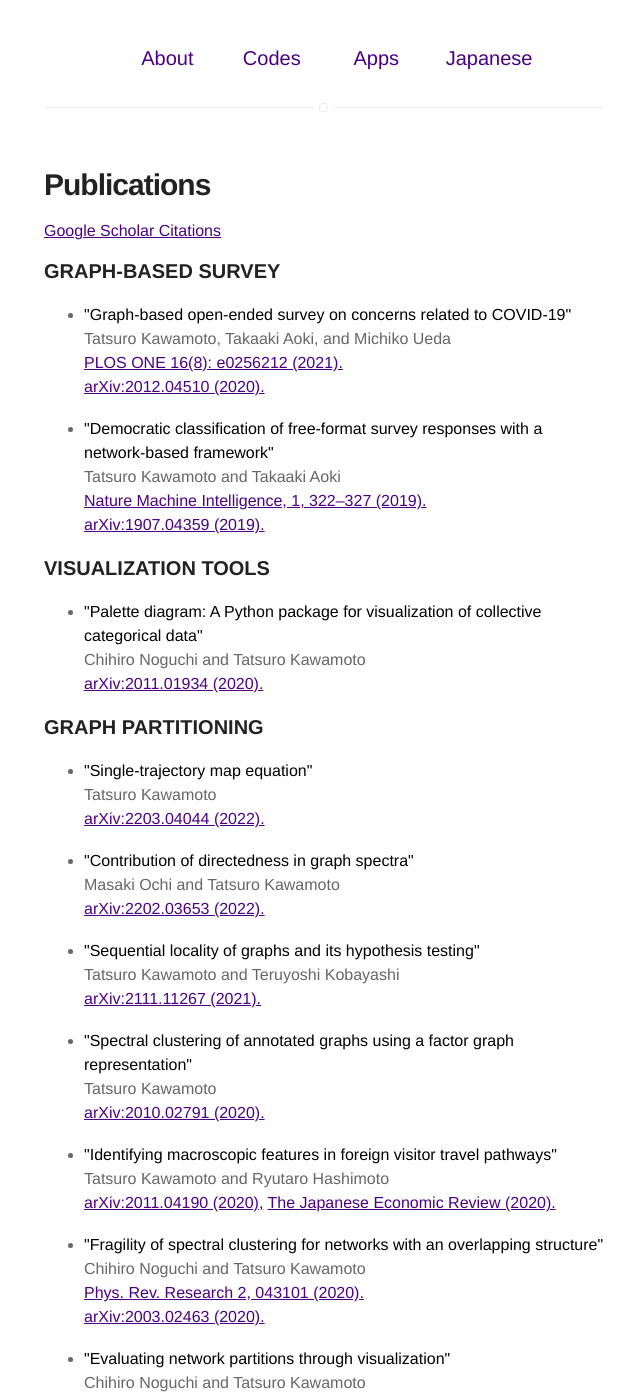
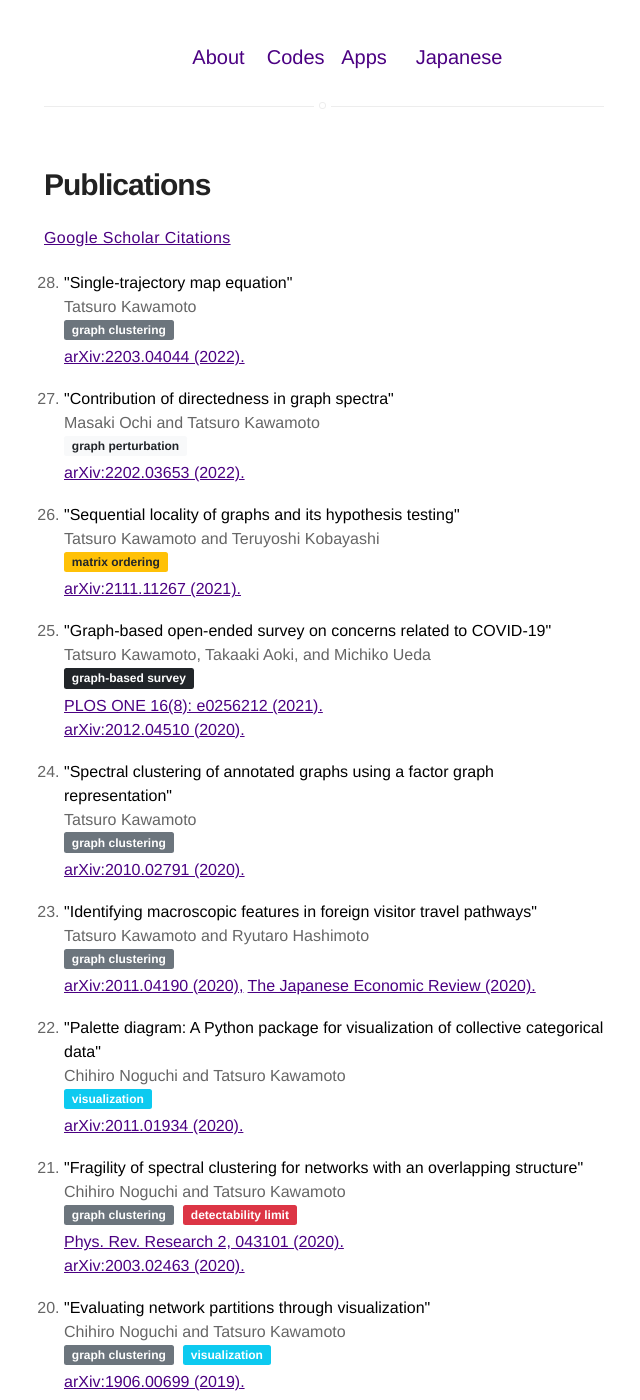
Before and after one commit to tatsuro-kawamoto/tatsuro-kawamoto.github.io, a Jekyll site: the page built from index.html, in a window 1280 px wide and 1400 px high, scrolled down 447 px. Shown: the whole window, without its empty margins (316-956 px from the left). Built offline with Jekyll 4.4.1, drawn with Linux system fonts in a browser that asks for light colours; some of the changed text lies outside the part shown.

Commit message:
Update layout

```diff
--- a/_layouts/default.html
+++ b/_layouts/default.html
@@ -18,6 +18,7 @@ layout: compress
 
     <link rel="canonical" href="{{ site.url }}{{ page.url | replace:'index.html','' }}">
     <link rel="alternate" type="application/rss+xml" title="{{ site.title }}" href="{{ site.url }}{{ "/feed.xml" }}" />
+    <link href="https://cdn.jsdelivr.net/npm/bootstrap@5.1.3/dist/css/bootstrap.min.css" rel="stylesheet" integrity="sha384-1BmE4kWBq78iYhFldvKuhfTAU6auU8tT94WrHftjDbrCEXSU1oBoqyl2QvZ6jIW3" crossorigin="anonymous">
 
     <style>
     {% capture scss_sheet %}{% include style.scss %}{% endcapture %}
--- a/index.html
+++ b/index.html
@@ -4,70 +4,79 @@ title: Home
 ---
 
 <section class="list">
+
 <h1>Publications</h1>
-<a href="https://scholar.google.com/citations?user=G1cXfg4AAAAJ&hl=ja">Google Scholar Citations</a>
-<h3>GRAPH-BASED SURVEY</h3>
-<ul>
-  <li>
-    <strong>"Graph-based open-ended survey on concerns related to COVID-19"</strong><br />
-    Tatsuro Kawamoto, Takaaki Aoki, and Michiko Ueda<br />
-    <a href="https://journals.plos.org/plosone/article?id=10.1371/journal.pone.0256212" target="_blank">PLOS ONE 16(8): e0256212 (2021).</a><br />
-    <a href="https://arxiv.org/abs/2012.04510" target="_blank">arXiv:2012.04510 (2020).</a>
-  </li>
-  <br />
-  <li>
-    <strong>"Democratic classification of free-format survey responses with a network-based framework"</strong><br />
-    Tatsuro Kawamoto and Takaaki Aoki<br />
-    <a href="https://www.nature.com/articles/s42256-019-0071-y" target="_blank">Nature Machine Intelligence, 1, 322–327 (2019).</a><br />
-    <a href="https://arxiv.org/abs/1907.04359" target="_blank">arXiv:1907.04359 (2019).</a>
-  </li>
-</ul>
+<p><a href="https://scholar.google.com/citations?user=G1cXfg4AAAAJ&hl=ja">Google Scholar Citations</a></p>
 
-<h3>VISUALIZATION TOOLS</h3>
-<ul>
-  <li>
-    <strong>"Palette diagram: A Python package for visualization of collective categorical data"</strong><br />
-    Chihiro Noguchi and Tatsuro Kawamoto<br />
-    <a href="https://arxiv.org/abs/2011.01934" target="_blank">arXiv:2011.01934 (2020).</a>
-  </li>
-</ul>
-
-<h3>GRAPH PARTITIONING</h3>
-<ul>
+<ol reversed>
   <li>
     <strong>"Single-trajectory map equation"</strong><br />
     Tatsuro Kawamoto<br />
+    <h4>
+      <span class="badge bg-secondary me-2">graph clustering</span>
+    </h4>
     <a href="https://arxiv.org/abs/2203.04044" target="_blank">arXiv:2203.04044 (2022).</a>
   </li>
   <br />
   <li>
     <strong>"Contribution of directedness in graph spectra"</strong><br />
     Masaki Ochi and Tatsuro Kawamoto<br />
+    <h4>
+      <span class="badge bg-light text-dark me-2">graph perturbation</span>
+    </h4>
     <a href="https://arxiv.org/abs/2202.03653" target="_blank">arXiv:2202.03653 (2022).</a>
   </li>
   <br />
   <li>
     <strong>"Sequential locality of graphs and its hypothesis testing"</strong><br />
     Tatsuro Kawamoto and Teruyoshi Kobayashi<br />
+    <h4>
+      <span class="badge bg-warning text-dark me-2">matrix ordering</span>
+    </h4>
     <a href="https://arxiv.org/abs/2111.11267" target="_blank">arXiv:2111.11267 (2021).</a>
+  </li>
+  <br />
+  <li>
+    <strong>"Graph-based open-ended survey on concerns related to COVID-19"</strong><br />
+    Tatsuro Kawamoto, Takaaki Aoki, and Michiko Ueda<br />
+    <h4><span class="badge bg-dark">graph-based survey</span></h4>
+    <a href="https://journals.plos.org/plosone/article?id=10.1371/journal.pone.0256212" target="_blank">PLOS ONE 16(8): e0256212 (2021).</a><br />
+    <a href="https://arxiv.org/abs/2012.04510" target="_blank">arXiv:2012.04510 (2020).</a>
   </li>
   <br />
   <li>
     <strong>"Spectral clustering of annotated graphs using a factor graph representation"</strong><br />
     Tatsuro Kawamoto<br />
+    <h4>
+      <span class="badge bg-secondary me-2">graph clustering</span>
+    </h4>
     <a href="https://arxiv.org/abs/2010.02791" target="_blank">arXiv:2010.02791 (2020).</a>
   </li>
   <br />
   <li>
     <strong>"Identifying macroscopic features in foreign visitor travel pathways"</strong><br />
     Tatsuro Kawamoto and Ryutaro Hashimoto<br />
+    <h4>
+      <span class="badge bg-secondary me-2">graph clustering</span>
+    </h4>
     <a href="https://arxiv.org/abs/2011.04190" target="_blank">arXiv:2011.04190 (2020),</a>
     <a href="https://link.springer.com/article/10.1007%2Fs42973-020-00058-4" target="_blank">The Japanese Economic Review (2020).</a>
   </li>
   <br />
   <li>
+    <strong>"Palette diagram: A Python package for visualization of collective categorical data"</strong><br />
+    Chihiro Noguchi and Tatsuro Kawamoto<br />
+    <h4><span class="badge bg-info">visualization</span></h4>
+    <a href="https://arxiv.org/abs/2011.01934" target="_blank">arXiv:2011.01934 (2020).</a>
+  </li>
+  <br />
+  <li>
     <strong>"Fragility of spectral clustering for networks with an overlapping structure"</strong><br />
     Chihiro Noguchi and Tatsuro Kawamoto<br />
+    <h4>
+      <span class="badge bg-secondary me-2">graph clustering</span>
+      <span class="badge bg-danger">detectability limit</span>
+    </h4>
     <a href="https://journals.aps.org/prresearch/abstract/10.1103/PhysRevResearch.2.043101" target="_blank">Phys. Rev. Research 2, 043101 (2020).</a><br />
     <a href="https://arxiv.org/abs/2003.02463" target="_blank">arXiv:2003.02463 (2020).</a>
   </li>
@@ -75,12 +84,28 @@ title: Home
   <li>
     <strong>"Evaluating network partitions through visualization"</strong><br />
     Chihiro Noguchi and Tatsuro Kawamoto<br />
+    <h4>
+      <span class="badge bg-secondary me-2">graph clustering</span>
+      <span class="badge bg-info">visualization</span>
+    </h4>
     <a href="https://arxiv.org/abs/1906.00699" target="_blank">arXiv:1906.00699 (2019).</a>
+  </li>
+  <br />
+  <li>
+    <strong>"Democratic classification of free-format survey responses with a network-based framework"</strong><br />
+    Tatsuro Kawamoto and Takaaki Aoki<br />
+    <h4><span class="badge bg-dark">graph-based survey</span></h4>
+    <a href="https://www.nature.com/articles/s42256-019-0071-y" target="_blank">Nature Machine Intelligence, 1, 322–327 (2019).</a><br />
+    <a href="https://arxiv.org/abs/1907.04359" target="_blank">arXiv:1907.04359 (2019).</a>
   </li>
   <br />
   <li>
     <strong>"Counting the number of metastable states in the modularity landscape: Algorithmic detectability limit of greedy algorithms in community detection"</strong><br />
     Tatsuro Kawamoto and Yoshiyuki Kabashima<br />
+    <h4>
+      <span class="badge bg-secondary me-2">graph clustering</span>
+      <span class="badge bg-danger">detectability limit</span>
+    </h4>
     <a href="https://journals.aps.org/pre/abstract/10.1103/PhysRevE.99.010301" target="_blank">Phys. Rev. E 99, 010301(R) (2019).</a><br />
     <a href="https://arxiv.org/abs/1808.07690" target="_blank">arXiv:1808.07690 (2018).</a>
   </li>
@@ -88,6 +113,10 @@ title: Home
   <li>
     <strong>"Mean-field theory of graph neural networks in graph partitioning"</strong><br />
     Tatsuro Kawamoto, Masashi Tsubaki, and Tomoyuki Obuchi<br />
+    <h4>
+      <span class="badge bg-secondary me-2">graph clustering</span>
+      <span class="badge bg-danger">detectability limit</span>
+    </h4>
     <a href="http://papers.nips.cc/paper/7689-mean-field-theory-of-graph-neural-networks-in-graph-partitioning" target="_blank">Advances in Neural Information Processing Systems 31 (NeurIPS 2018)</a><br />
     <a href="https://arxiv.org/abs/1810.11908" target="_blank">arXiv:1810.11908 (2018).</a>
   </li>
@@ -95,12 +124,20 @@ title: Home
   <li>
     <strong>"Cross-validation estimates of the number of modules in higher-order networks"</strong><br />
     Tatsuro Kawamoto<br />
+    <h4>
+      <span class="badge bg-secondary me-2">graph clustering</span>
+      <span class="badge bg-danger">detectability limit</span>
+    </h4>
     <a href="http://iopscience.iop.org/article/10.1088/1742-6596/1036/1/012016" target="_blank">Journal of Physics: Conference Series.</a>
   </li>
   <br />
   <li>
     <strong>"Algorithmic infeasibility of community detection in higher-order networks"</strong><br />
     Tatsuro Kawamoto<br />
+    <h4>
+      <span class="badge bg-secondary me-2">graph clustering</span>
+      <span class="badge bg-danger">detectability limit</span>
+    </h4>
     [arXiv note] <a href="https://arxiv.org/abs/1710.08816" target="_blank">arXiv:1710.08816 (2017).</a><br />
     (Short ver. of <a href="https://journals.aps.org/pre/abstract/10.1103/PhysRevE.97.032301" target="_blank"><i>Phys. Rev. E</i> 97, 032301 (2018)</a>)
   </li>
@@ -108,6 +145,10 @@ title: Home
   <li>
     <strong>"Algorithmic detectability threshold of the stochastic block model"</strong><br />
     Tatsuro Kawamoto<br />
+    <h4>
+      <span class="badge bg-secondary me-2">graph clustering</span>
+      <span class="badge bg-danger">detectability limit</span>
+    </h4>
     <a href="https://journals.aps.org/pre/abstract/10.1103/PhysRevE.97.032301" target="_blank"><i>Phys. Rev. E</i> 97, 032301 (2018)</a>
     <a href="https://arxiv.org/abs/1710.08841" target="_blank">arXiv:1710.08841 (2017).</a>
   </li>
@@ -115,6 +156,9 @@ title: Home
   <li>
     <strong>"Comparative analysis on the selection of number of clusters in community detection"</strong><br />
     Tatsuro Kawamoto and Yoshiyuki Kabashima<br />
+    <h4>
+      <span class="badge bg-secondary me-2">graph clustering</span>
+    </h4>
     <a href="https://journals.aps.org/pre/abstract/10.1103/PhysRevE.97.022315" target="_blank"><i>Phys. Rev. E</i> 97, 022315 (2018)</a>
     <a href="https://arxiv.org/abs/1606.07668" target="_blank">arXiv:1606.07668 (2016).</a>
   </li>
@@ -122,12 +166,20 @@ title: Home
   <li>
     <strong>"Detectability thresholds of general modular graphs"</strong><br />
     Tatsuro Kawamoto and Yoshiyuki Kabashima<br />
+    <h4>
+      <span class="badge bg-secondary me-2">graph clustering</span>
+      <span class="badge bg-danger">detectability limit</span>
+    </h4>
     <a href="http://journals.aps.org/pre/abstract/10.1103/PhysRevE.95.012304" target="_blank"><i>Phys. Rev. E</i> 95, 012304 (2017)</a>, <a href="http://arxiv.org/abs/1608.08908" target="_blank">arXiv:1608.08908 (2016)</a>
   </li>
   <br />
   <li>
     <strong>"Cross-validation estimate of the number of clusters in a network"</strong><br />
     Tatsuro Kawamoto and Yoshiyuki Kabashima<br />
+    <h4>
+      <span class="badge bg-secondary me-2">graph clustering</span>
+      <span class="badge bg-danger">detectability limit</span>
+    </h4>
     <a href="https://www.nature.com/articles/s41598-017-03623-x" target="_blank"><i>Scientific Reports</i> 7, 3327 (2017)</a>, <a href="https://arxiv.org/abs/1605.07915" target="_blank">arXiv:1605.07915 (2016)</a>
 <a href="https://www.slideshare.net/TatsuroKawamoto/crossvalidation-estimate-of-the-number-of-clusters-in-a-network" target="_blank"><strong>[SUMMARY SLIDE]</strong></a>
   </li>
@@ -135,12 +187,19 @@ title: Home
   <li>
     <strong>"A Tractable Fully Bayesian Method for the Stochastic Block Model"</strong><br />
     Kohei Hayashi, Takuya Konishi, and Tatsuro Kawamoto<br />
+    <h4>
+      <span class="badge bg-secondary me-2">graph clustering</span>
+    </h4>
     <a href="http://arxiv.org/abs/1602.02256" target="_blank">arXiv:1602.02256 (2016)</a>
   </li>
   <br />
   <li>
     <strong>"Detectability of the spectral method for sparse graph partitioning"</strong><br />
     Tatsuro Kawamoto and Yoshiyuki Kabashima<br />
+    <h4>
+      <span class="badge bg-secondary me-2">graph clustering</span>
+      <span class="badge bg-danger">detectability limit</span>
+    </h4>
     <a href="http://iopscience.iop.org/article/10.1209/0295-5075/112/40007/meta" target="_blank"><i>Europhys. Lett.</i>, 112 40007 (2015)[Open Access]</a>, <a href="http://arxiv.org/abs/1509.06484" target="_blank">arXiv:1509.06484 (2015)</a>
 <a href="https://www.slideshare.net/TatsuroKawamoto/detectability-of-the-spectral-method-for-sparse-graph-partitioning" target="_blank"><strong>[SUMMARY SLIDE]</strong></a>
   </li>
@@ -148,24 +207,32 @@ title: Home
   <li>
     <strong>"Localized eigenvectors of the non-backtracking matrix"</strong><br />
     Tatsuro Kawamoto<br />
+    <h4>
+      <span class="badge bg-secondary me-2">graph clustering</span>
+    </h4>
     <a href="http://iopscience.iop.org/article/10.1088/1742-5468/2016/02/023404/meta" target="_blank">J. Stat. Mech. 023404 (2016)</a>, <a href="http://arxiv.org/abs/1505.07543" target="_blank">arXiv:1505.07543 (2015)</a>
   </li>
   <br />
   <li>
     <strong>"Limitations in the spectral method for graph partitioning: Detectability threshold and localization of eigenvectors"</strong><br />
     Tatsuro Kawamoto and Yoshiyuki Kabashima<br />
+    <h4>
+      <span class="badge bg-secondary me-2">graph clustering</span>
+      <span class="badge bg-danger">detectability limit</span>
+    </h4>
     <a href="http://journals.aps.org/pre/abstract/10.1103/PhysRevE.91.062803" target="_blank"><i>Phys. Rev. E</i> 91, 062803 (2015)</a>, <a href="http://arxiv.org/abs/1502.06775" target="_blank">arXiv:1502.06775 (2015)</a>
   </li>
   <br />
   <li>
     <strong>"Estimating the resolution limit of the map equation in community detection"</strong><br />
     Tatsuro Kawamoto and Martin Rosvall<br />
+    <h4>
+      <span class="badge bg-secondary me-2">graph clustering</span>
+      <span class="badge bg-danger">resolution limit</span>
+    </h4>
     <a href="http://journals.aps.org/pre/abstract/10.1103/PhysRevE.91.012809"><i>Phys. Rev. E</i> 91, 012809 (2015)</a> <a href="http://arxiv.org/abs/1402.4385" target="_blank">arXiv:1402.4385</a>
   </li>
-</ul>
-
-<h3>INFORMATION SPREADING IN ONLINE SOCIAL NETWORKS</h3>
-<ul>
+  <br />
   <li>
     <strong>"Persistence of activity on twitter triggered by a natural disaster: A data analysis"</strong><br />
     Tatsuro Kawamoto<br />
@@ -175,29 +242,38 @@ title: Home
   <li>
     <strong>"Viral spreading of daily information in online social networks"</strong><br />
     Tatsuro Kawamoto and Naomichi Hatano<br />
+    <h4>
+      <span class="badge bg-light text-primary me-2">information spreading</span>
+    </h4>
     <a href="http://www.sciencedirect.com/science/article/pii/S0378437114002568#" target="_blank"><i>Physica A</i>, <strong>406</strong>, 34-41 (2014)</a>, <a href="http://arxiv.org/abs/1211.2555" target="_blank">arXiv:1211.2555</a>
   </li>
   <br />
   <li>
     <strong>"A stochastic model of the tweet diffusion on the Twitter network"</strong><br />
     Tatsuro Kawamoto<br />
+    <h4>
+      <span class="badge bg-light text-primary me-2">information spreading</span>
+    </h4>
     <a href="http://www.sciencedirect.com/science/article/pii/S0378437113002811" target="_blank"><i>Physica A</i>, <strong>392</strong>, 3470 - 3475 (2013)</a>, <a href="http://arxiv.org/abs/1209.5599" target="_blank">arXiv:1209.5599 </a>
   </li>
-</ul>
-
-<h3>OPEN QUANTUM SYSTEMS</h3>
-<ul>
+  <br />
   <li>
     <strong>"Microscopic analysis of the microscopic reversibility in quantum systems"</strong><br />
     Tatsuro Kawamoto<br />
+    <h4>
+      <span class="badge bg-light text-warning me-2">open quantum system</span>
+    </h4>
     <a href="http://iopscience.iop.org/1742-5468/2011/11/P11019" target="_blank"><i>J. Stat. Mech.</i>, P11019 (2011). </a>, <a href="http://arxiv.org/abs/1106.3788" target="_blank">arXiv:1106.3788 </a>
   </li>
   <br />
   <li>
     <strong>"Test of fluctuation theorems in non-Markovian open quantum systems"</strong><br />
     Tatsuro Kawamoto and Naomichi Hatano<br />
+    <h4>
+      <span class="badge bg-light text-warning me-2">open quantum system</span>
+    </h4>
     <a href="http://pre.aps.org/abstract/PRE/v84/i3/e031116" target="_blank"><i>Phys. Rev. E</i>, <strong>84</strong>, 031116 (2011).</a>, <a href="http://arxiv.org/abs/1105.3579" target="_blank">arXiv:1105.3579 </a>
   </li>
-</ul>
+</ol>
 
 </section>
```
Also changed, not shown: Gemfile (added, +13 -0 lines), about.html (+5 -5 lines), Gemfile.lock (added), 15 other files.
